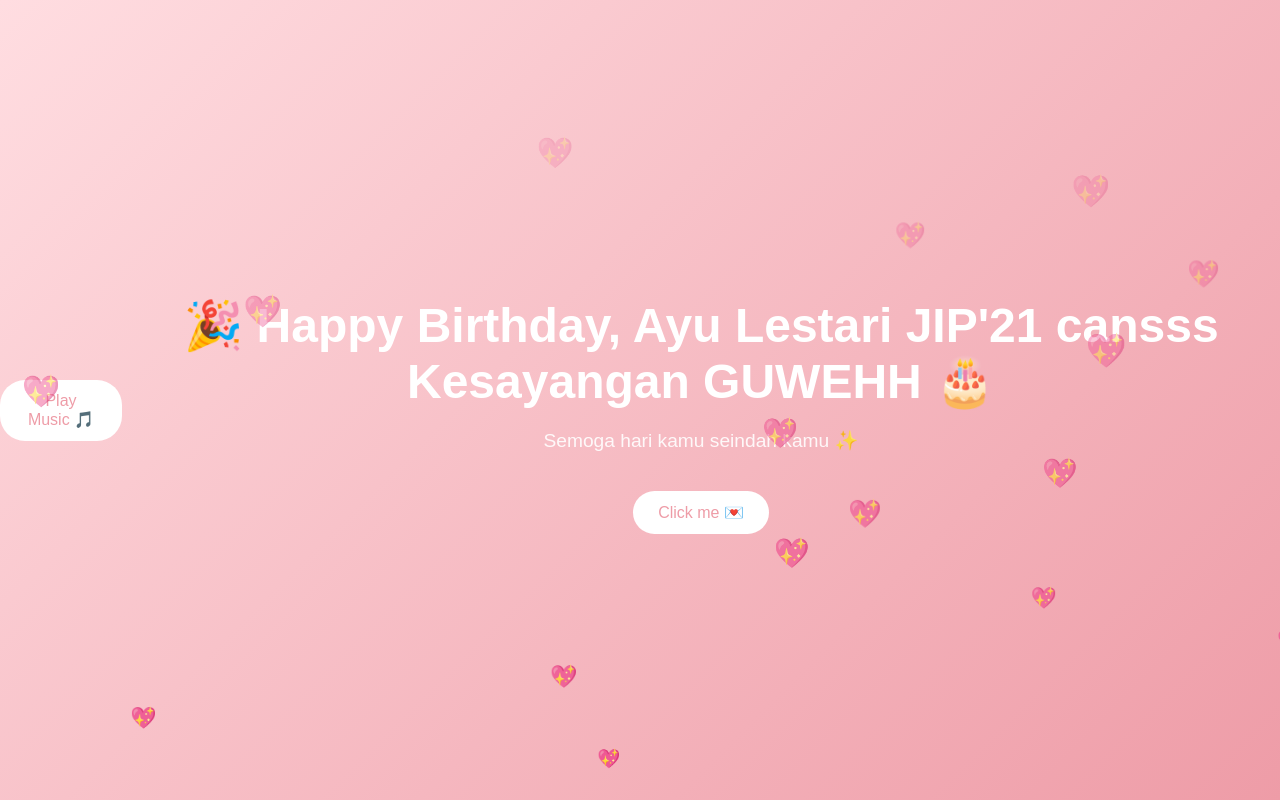
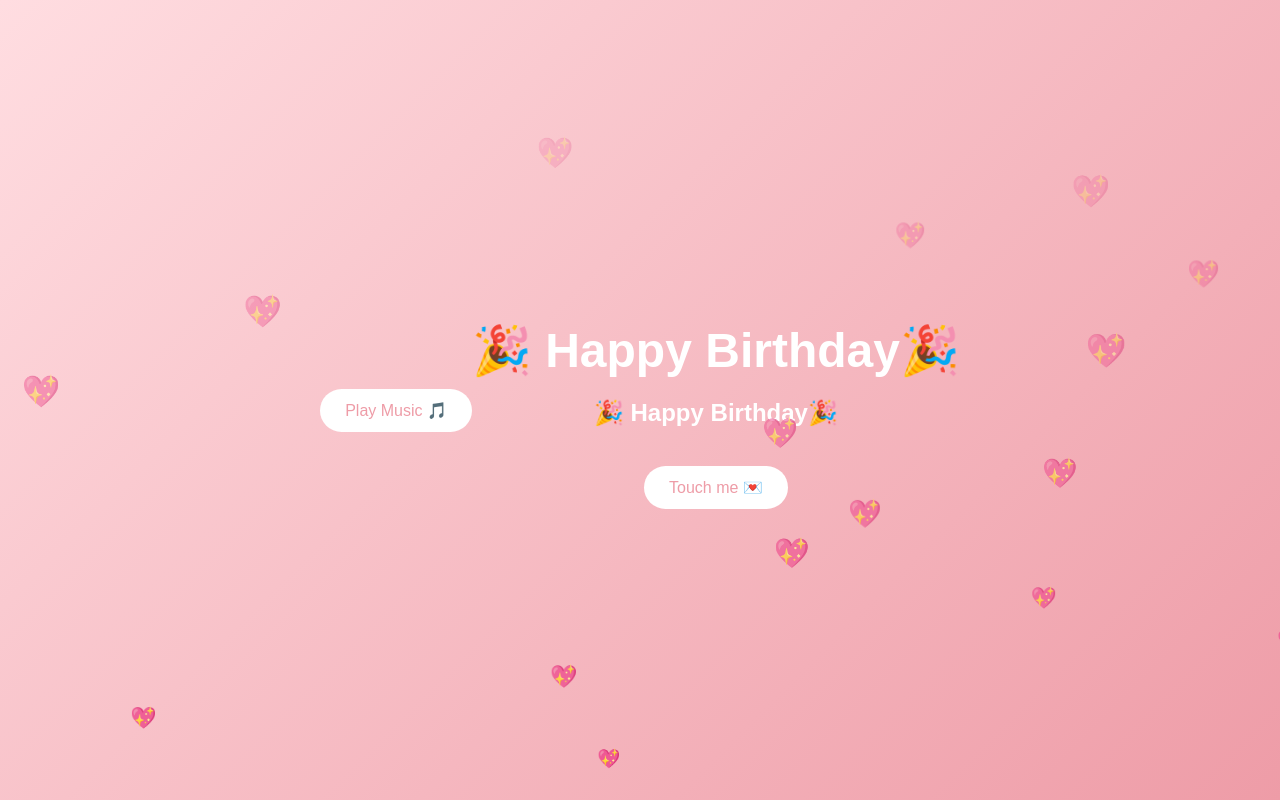
Before and after one commit to stillherewithoutyou/bday-page, a plain HTML site: page index.html in a window 1280 px wide. Drawn offline with Linux system fonts and the light colour scheme.

Commit message:
Update index.html

```diff
--- a/index.html
+++ b/index.html
@@ -77,9 +77,9 @@
   <source src="lagu.mp3" type="audio/mpeg">
 </audio>
 <div class="container">
-    <h1>🎉 Happy Birthday, Ayu Lestari JIP'21 cansss Kesayangan GUWEHH 🎂</h1>
-    <p>Semoga hari kamu seindah kamu ✨</p>
-    <button onclick="showMessage()">Click me 💌</button>
+    <h1>🎉 Happy Birthday🎉</h1>
+    <h2>🎉 Happy Birthday🎉</h2>
+    <button onclick="showMessage()">Touch me 💌</button>
     <p id="hiddenMessage" style="display:none; margin-top:15px;">
         Terima kasih sudah hadir di dunia ini 💖<br>
         Semoga semua impian kamu tercapai 🌷
```
